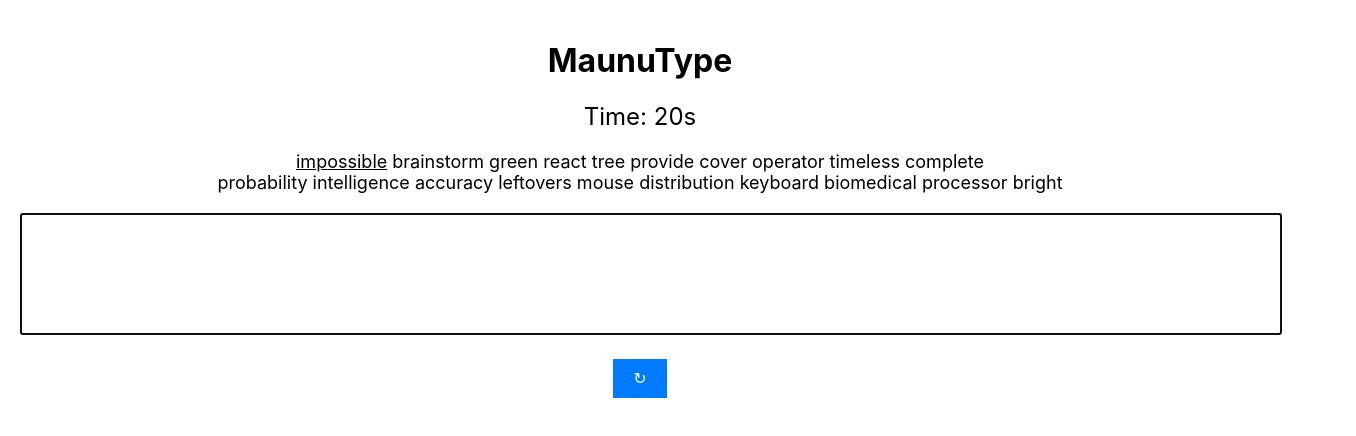
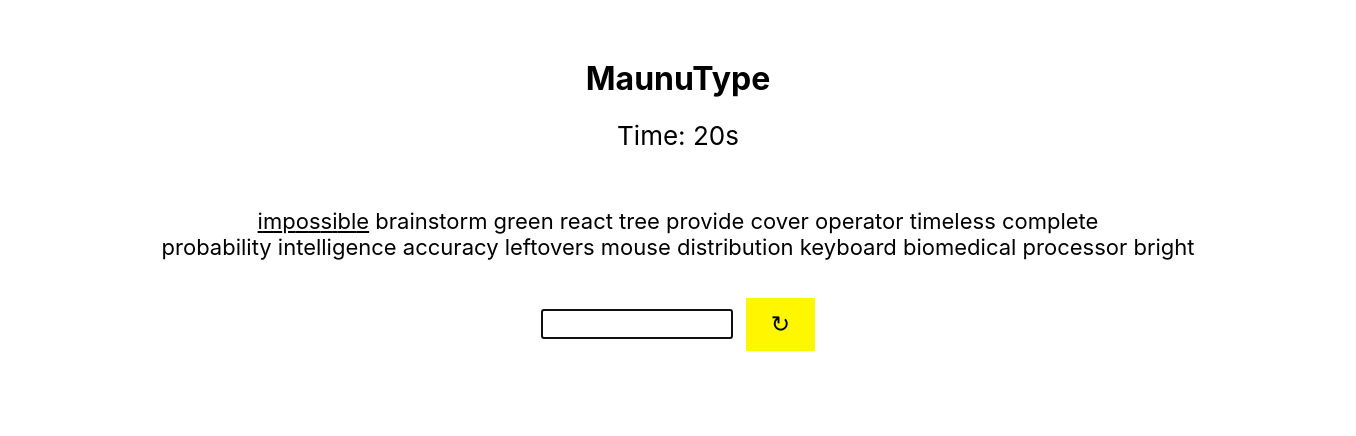
Before and after one commit to maunugit/maunutype, a React (Create React App) app: page / in a window 1280 px wide. Shown: the top 436 px of the page, 1356 px wide, since content can reach past the window. Built offline with nearby package versions, Linux system fonts and the light colour scheme.

Commit message:
Update App.css

```diff
--- a/src/App.css
+++ b/src/App.css
@@ -1,16 +1,20 @@
 .App {
   text-align: center;
-  padding: 20px;
+  padding: 38px;
+  display: flex;
+  flex-direction: column;
+  align-items: center;
+  width: 100%;
 }
 
 .Timer {
-  font-size: 24px;
-  margin-bottom: 10px;
+  font-size: 26px;
+  margin-bottom: 19px;
 }
 
 .Words {
-  font-size: 18px;
-  margin: 20px 0;
+  font-size: 22px;
+  margin: 38px 0;
 }
 
 .CurrentWord {
@@ -26,25 +30,43 @@
 }
 
 
+
+.UserInputContainer {
+  display: flex;
+  align-items: center;
+  justify-content: center;
+  gap: 13px;
+  width: 100%;
+}
+
 .UserInput {
-  width: 100%;
-  height: 100px;
-  font-size: 16px;
-  padding: 10px;
-  margin-bottom: 20px;
+  width: 15%;
+  height: 20px;
+  font-size: 18px;
+  padding: 14px;
+  margin: 0;
   resize: none;
+  box-sizing: border-box;
 }
 
 button {
-  font-size: 16px;
-  padding: 10px 20px;
-  background-color: #007bff;
-  color: white;
+  font-size: 23px;
+  padding: 15px 25px;
+  background-color: #fff700;
+  color: rgb(0, 0, 0);
   border: none;
   cursor: pointer;
+  margin: 0;
+  line-height: 1;
+  vertical-align: middle;
+  box-sizing: border-box;
 }
 
 .Result {
-  font-size: 24px;
-  margin-top: 20px;
+  font-size: 26px;
+  margin-top: 36px;
 }
+
+body {
+  overflow-x: hidden;
+}
```
